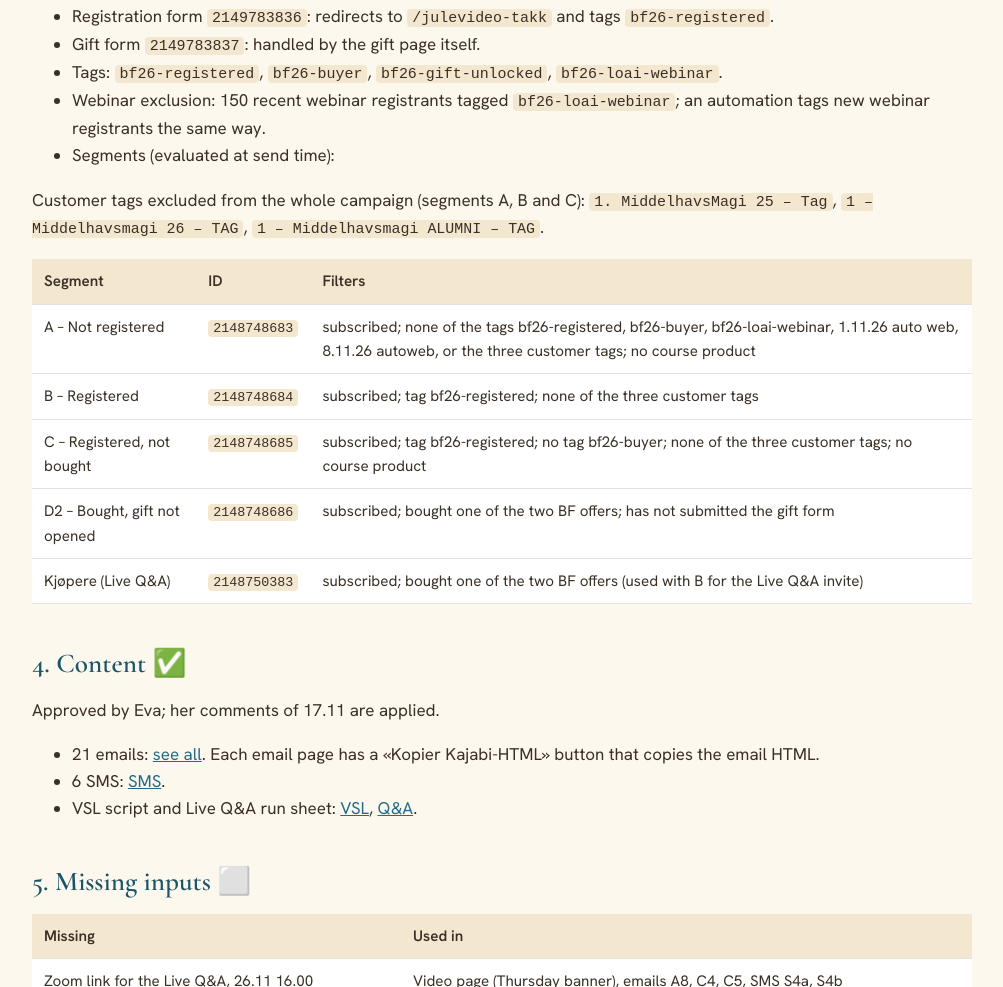
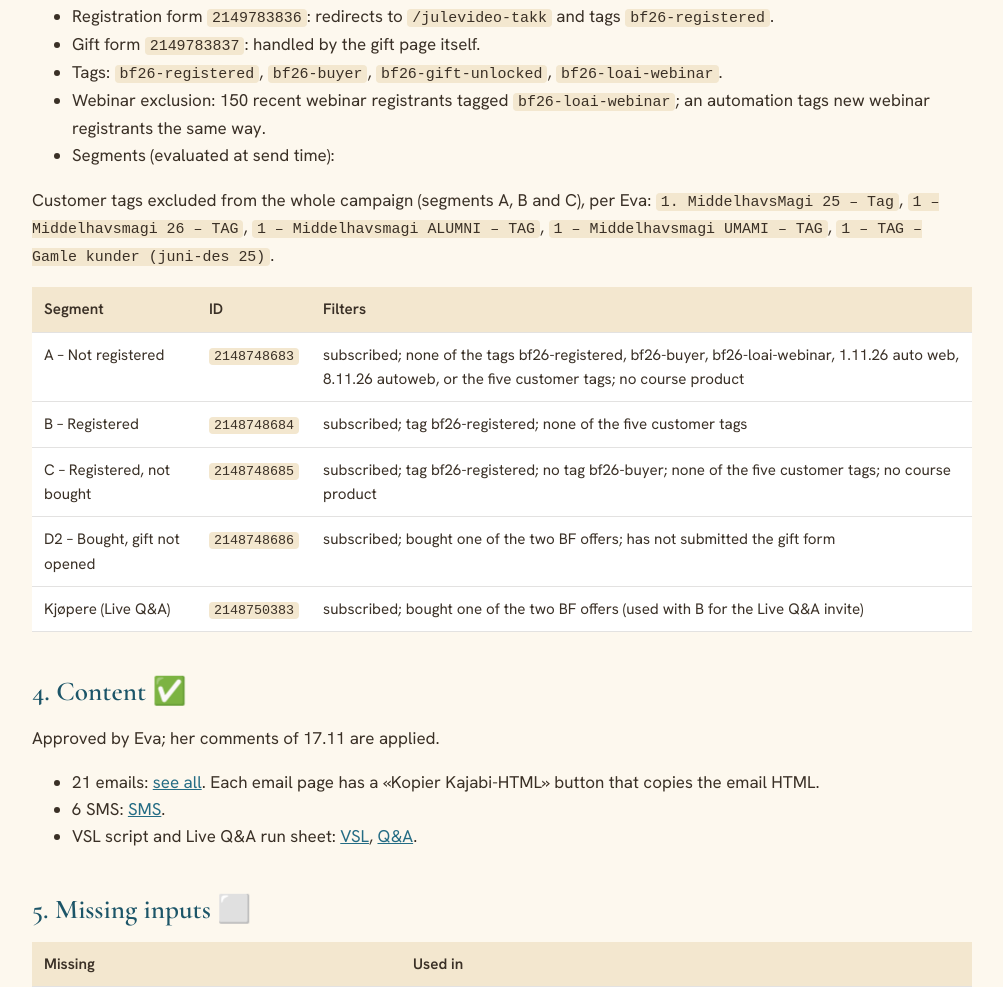
Before and after one commit to haphuongharley-wq/eva-bf-2026-review, a plain HTML site: page build.html in a window 1280 px wide. Shown: the part 1377-2364 px from the top of the page, without its empty margins (138-1141 px from the left). Drawn offline with nearby package versions, Linux system fonts and the light colour scheme.

Commit message:
Five customer tags excluded

```diff
--- a/build.html
+++ b/build.html
@@ -115,7 +115,7 @@ footer{border-top:1px solid var(--hair);padding:24px 0;color:var(--muted);font-s
 <li>Webinar exclusion: 150 recent webinar registrants tagged <code>bf26-loai-webinar</code>; an automation tags new webinar registrants the same way.</li>
 <li>Segments (evaluated at send time):</li>
 </ul>
-<p>Customer tags excluded from the whole campaign (segments A, B and C): <code>1. MiddelhavsMagi 25 – Tag</code>, <code>1 – Middelhavsmagi 26 – TAG</code>, <code>1 – Middelhavsmagi ALUMNI – TAG</code>.</p>
+<p>Customer tags excluded from the whole campaign (segments A, B and C), per Eva: <code>1. MiddelhavsMagi 25 – Tag</code>, <code>1 – Middelhavsmagi 26 – TAG</code>, <code>1 – Middelhavsmagi ALUMNI – TAG</code>, <code>1 – Middelhavsmagi UMAMI – TAG</code>, <code>1 – TAG – Gamle kunder (juni-des 25)</code>.</p>
 <table>
 <thead>
 <tr>
@@ -128,17 +128,17 @@ footer{border-top:1px solid var(--hair);padding:24px 0;color:var(--muted);font-s
 <tr>
 <td>A – Not registered</td>
 <td><code>2148748683</code></td>
-<td>subscribed; none of the tags bf26-registered, bf26-buyer, bf26-loai-webinar, 1.11.26 auto web, 8.11.26 autoweb, or the three customer tags; no course product</td>
+<td>subscribed; none of the tags bf26-registered, bf26-buyer, bf26-loai-webinar, 1.11.26 auto web, 8.11.26 autoweb, or the five customer tags; no course product</td>
 </tr>
 <tr>
 <td>B – Registered</td>
 <td><code>2148748684</code></td>
-<td>subscribed; tag bf26-registered; none of the three customer tags</td>
+<td>subscribed; tag bf26-registered; none of the five customer tags</td>
 </tr>
 <tr>
 <td>C – Registered, not bought</td>
 <td><code>2148748685</code></td>
-<td>subscribed; tag bf26-registered; no tag bf26-buyer; none of the three customer tags; no course product</td>
+<td>subscribed; tag bf26-registered; no tag bf26-buyer; none of the five customer tags; no course product</td>
 </tr>
 <tr>
 <td>D2 – Bought, gift not opened</td>
```
